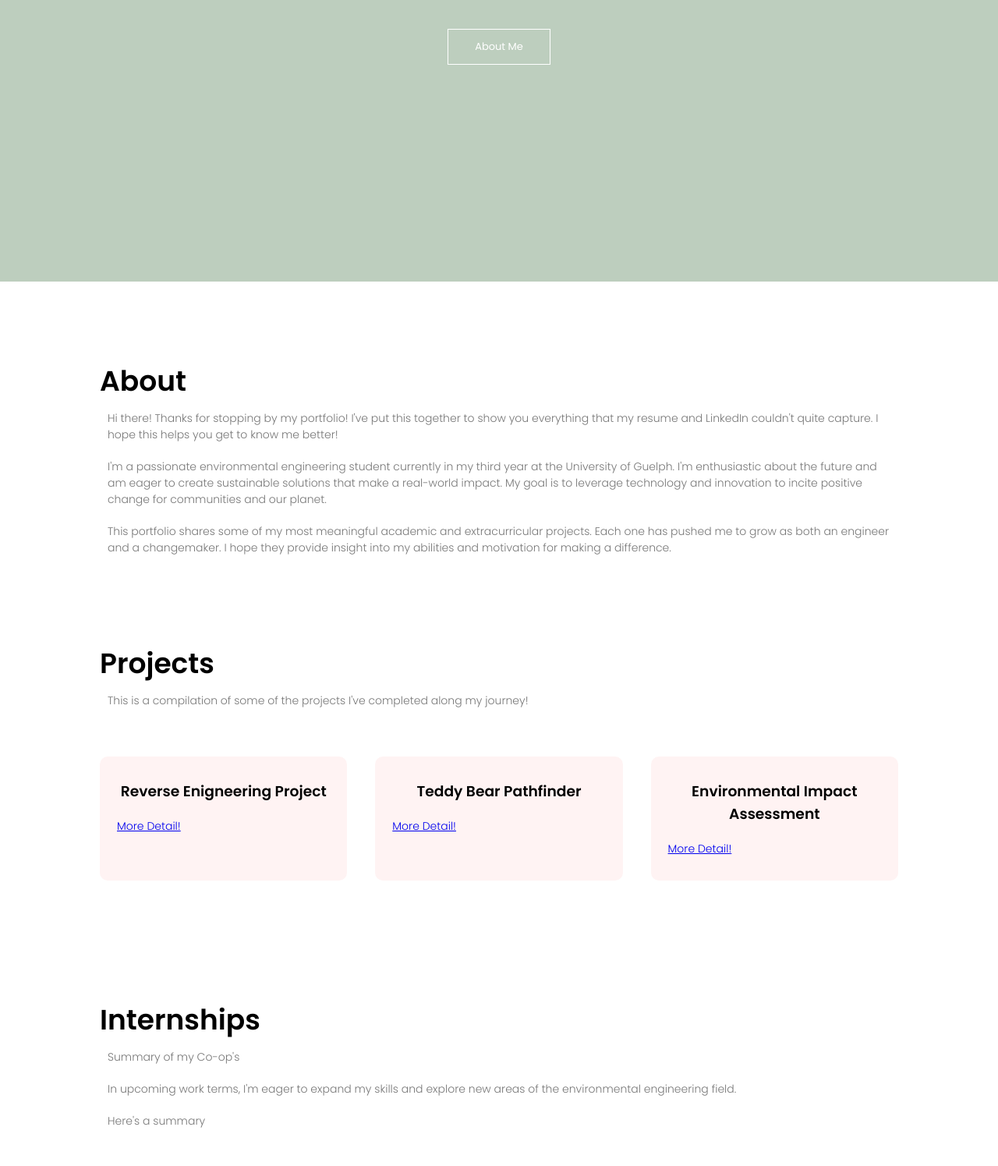
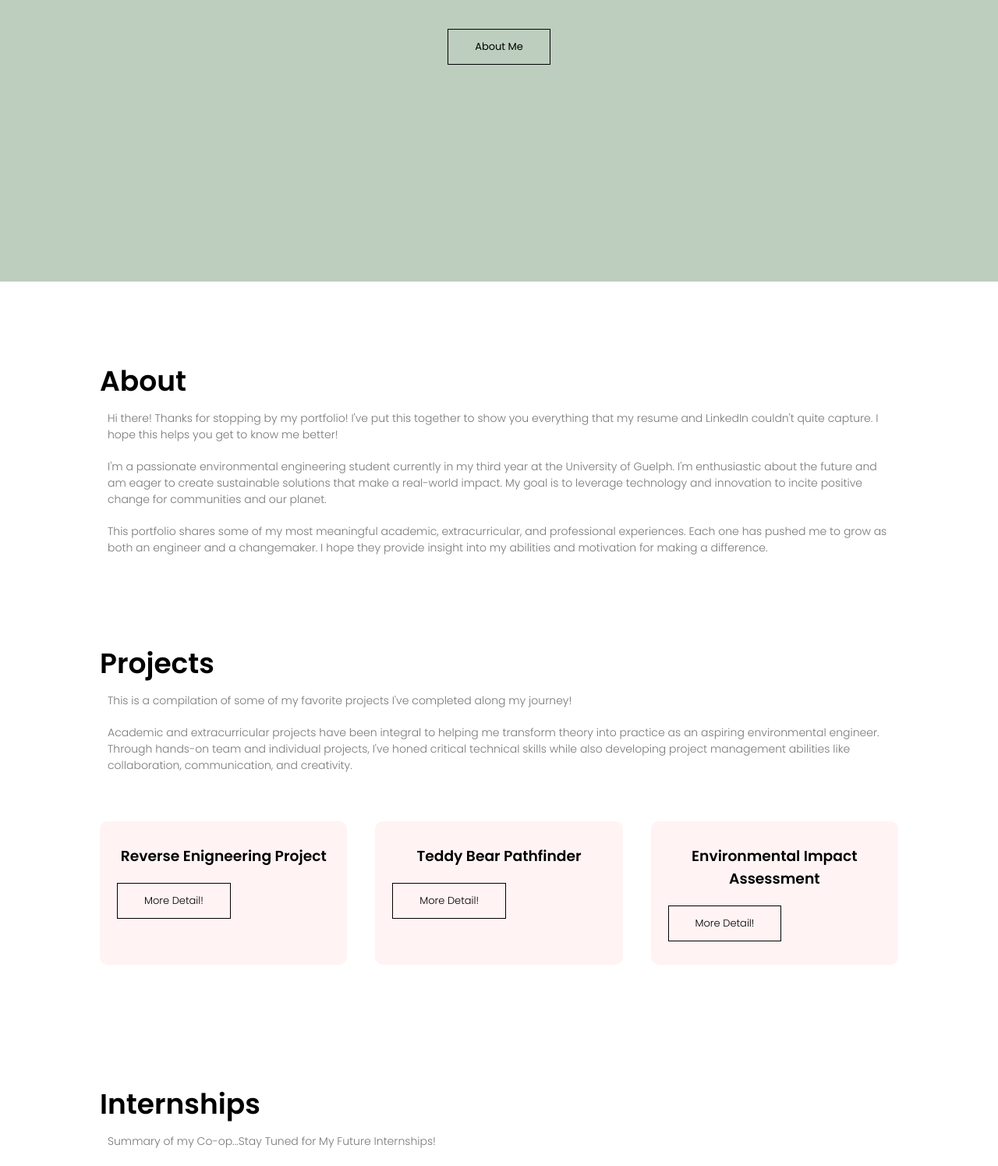
Before and after one commit to mayaali458/mayaali458.github.io, a plain HTML site: page index.html in a window 1280 px wide. Shown: the part 439-1934 px from the top of the page at 78% size. Drawn offline with Linux system fonts and the light colour scheme.

Commit message:
Add files via upload

```diff
--- a/index.html
+++ b/index.html
@@ -12,7 +12,7 @@ rel="stylesheet">
 <body>
 	<section class="header">
 		<nav>
-			<a href="index.html"><img src="images/logo.png"></a>
+			<a href="index.html"><img src="images/loog.png"></a>
 			<div class="nav-links" id="navLinks">
 				<i class="fa fa-times" onclick="hideMenu()"></i>
 				<ul>
@@ -41,7 +41,7 @@ rel="stylesheet">
 
 	<p>I'm a passionate environmental engineering student currently in my third year at the University of Guelph. I'm enthusiastic about the future and am eager to create sustainable solutions that make a real-world impact. My goal is to leverage technology and innovation to incite positive change for communities and our planet.
 	</p>
-<p>This portfolio shares some of my most meaningful academic and extracurricular projects. Each one has pushed me to grow as both an engineer and a changemaker. I hope they provide insight into my abilities and motivation for making a difference.</p>
+<p>This portfolio shares some of my most meaningful academic, extracurricular, and professional experiences. Each one has pushed me to grow as both an engineer and a changemaker. I hope they provide insight into my abilities and motivation for making a difference.</p>
 
 
 </section>
@@ -52,22 +52,23 @@ rel="stylesheet">
 
 <section id="PROJECTS" class="projects">
 	<h1>Projects</h1>
-	<p>This is a compilation of some of the projects I've completed along my journey!</p>
+	<p>This is a compilation of some of my favorite projects I've completed along my journey!</p>
+	<p>Academic and extracurricular projects have been integral to helping me transform theory into practice as an aspiring environmental engineer. Through hands-on team and individual projects, I've honed critical technical skills while also developing project management abilities like collaboration, communication, and creativity.</p>
 
 	<div class="row">
 		<div class="projects-col">
 			<h3>Reverse Enigneering Project</h3>
-			<p><a href= "project1.html">More Detail!</a></p>
+			<p><a href= "project1.html" class="hero-btn">More Detail!</a></p>
 
 	</div>
 	<div class="projects-col">
 			<h3>Teddy Bear Pathfinder</h3>
-			<p><a href="file:///Users/mayaali/Documents/Portfolio/project2.html">More Detail!</a></p>
+			<p><a href="project2.html" class="hero-btn">More Detail!</a></p>
 
 	</div>
 	<div class="projects-col">
 			<h3>Environmental Impact Assessment</h3>
-			<p><a href="file:///Users/mayaali/Documents/Portfolio/project3.html">More Detail!</a></p>
+			<p><a href="project3.html" class="hero-btn">More Detail!</a></p>
 
 	</div>
 
@@ -79,14 +80,14 @@ rel="stylesheet">
 
 <section id="INTERNSHIPS" class="internships">
 	<h1>Internships</h1>
-	<p>Summary of my Co-op's</p>
-	<p>In upcoming work terms, I'm eager to expand my skills and explore new areas of the environmental engineering field. </p>
-	<p>Here's a summary
+	<p>Summary of my Co-op...Stay Tuned for My Future Internships!</p>
+	<p>In upcoming work terms, I'm eager to expand my skills and explore new areas of the environmental engineering field. My goal is to work on impactful projects that align with my values of sustainability and social benefit.</p>
+	<p>On this page, I'll share highlights from internships that have shaped me as an aspiring professional. I'll reflect on key contributions, skills gained, and how each role has guided my career journey.</p>
 
 	<div class="row">
 		<div class="internships-col">
 			<h3> Co-op 1 PWBS</h3>
-			<p><a href="file:///Users/mayaali/Documents/Portfolio/coop1.html">More Detail!</a></p>
+			<p><a href="coop1.html" class="hero-btn">More Detail!</a></p>
 
 	</div>
 	<div class="internships-col">
--- a/website.css
+++ b/website.css
@@ -68,8 +68,8 @@ h1{
 .hero-btn{
 	display: inline-block;
 	text-decoration: none;
-	color: #fff;
-	border: 1px solid #fff;
+	color: #000000;
+	border: 1px solid #000000;
 	padding: 12px 34px;
 	font-size: 13px;
 	background: transparent;
```
Also changed, not shown: coop1.html (+8 -1 lines), project1.html (+4 -2 lines), project2.html (+5 -0 lines), project3.html (+3 -0 lines), website.html (+1 -1 lines), 2d.png (added), exploded.png (added), mega.png (added), mindmap.png (added), part1.png (added), part2.png (added), realweedwacker.png (added), 1 other file.
